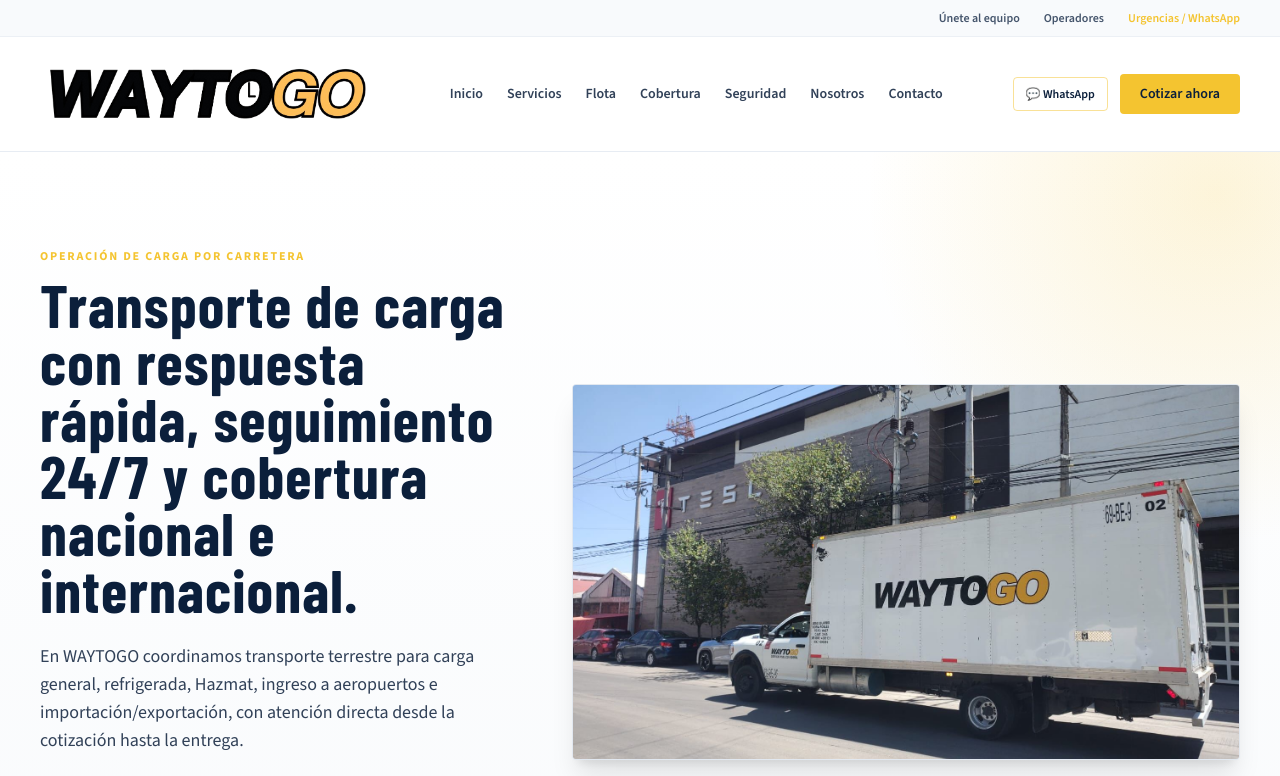
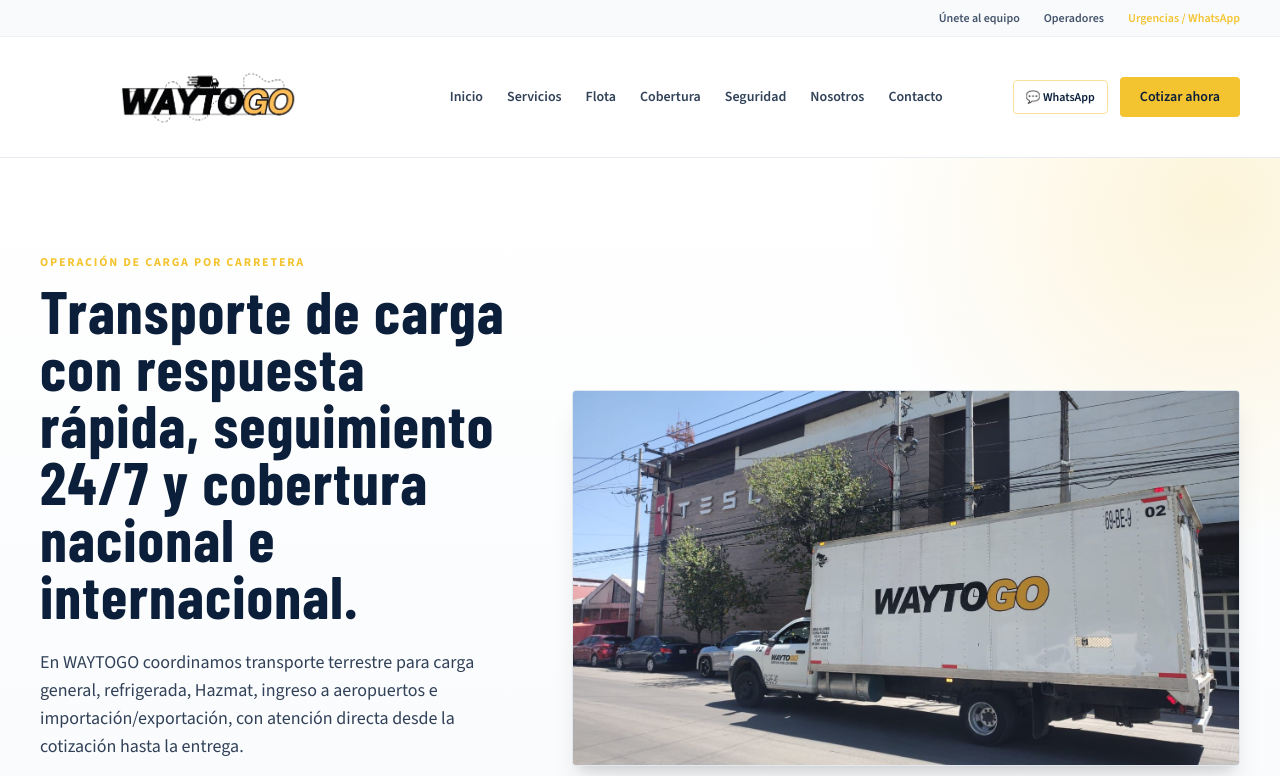
Before and after one commit to fernandotenchipe/WTG-web, a Next.js app: page / in a window 1280 px wide. Shown: the top 776 px of the page. Built offline with nearby package versions, Linux system fonts and the light colour scheme.

Commit message:
cambio imagen

```diff
--- a/app/page.tsx
+++ b/app/page.tsx
@@ -115,7 +115,7 @@
         >
           <div className="flex min-w-0 items-center">
             <Image
-              src="/images/negro%20camiones.png"
+              src="/images/negro.png"
               alt="WTG | Way To Go"
               width={520}
               height={160}
```
Also changed, not shown: public/images/negro camiones.png (deleted), public/images/negro.png (added).
